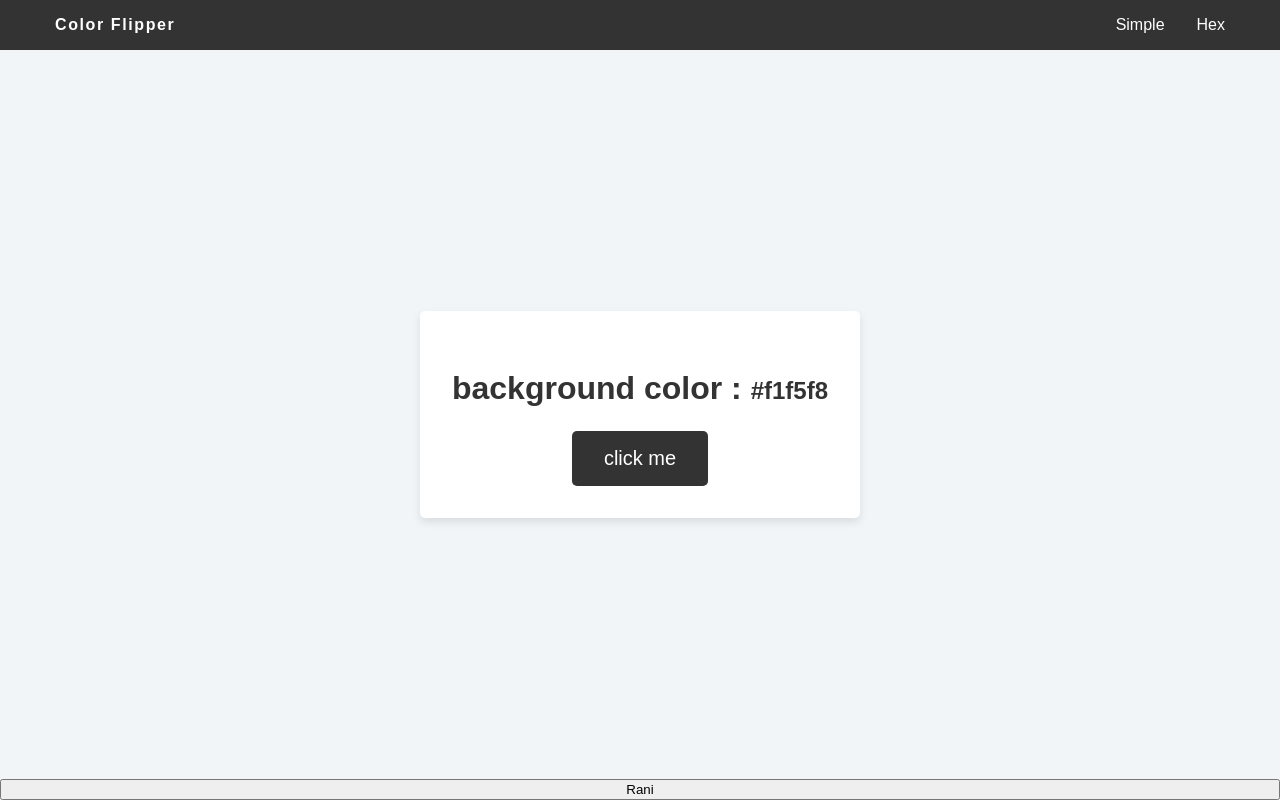
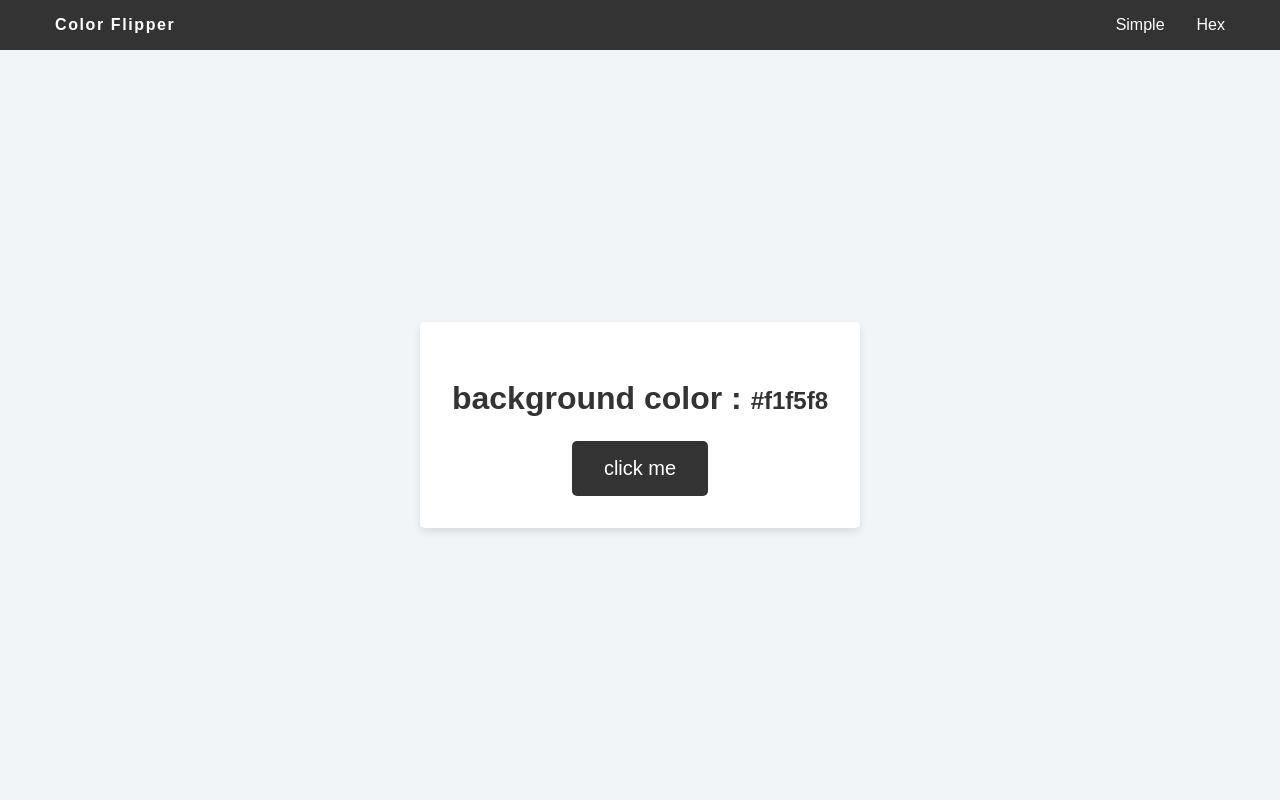
Before and after one commit to ranikharate/flipProject, a plain HTML site: page index.html in a window 1280 px wide. Drawn offline with Linux system fonts and the light colour scheme.

Commit message:
Update index.html

```diff
--- a/index.html
+++ b/index.html
@@ -37,7 +37,7 @@
             </div>
           </main>
 
-          <button>Rani</button>
+
 
     <script src="script.js"></script>
 </body>
```
